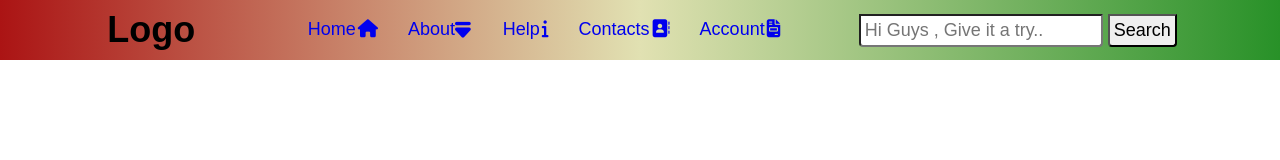
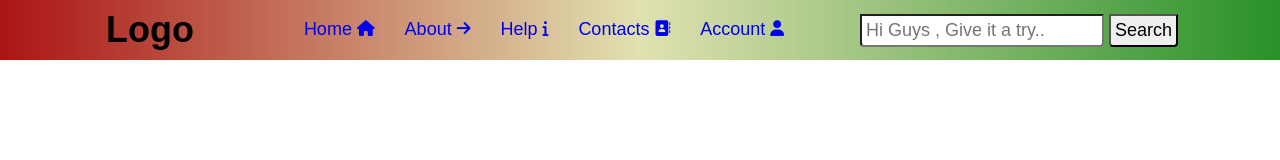
Before and after one commit to Akhan8296/NavBar1, a plain HTML site: page index.html in a window 1280 px wide. Drawn offline with Linux system fonts and the light colour scheme.

Commit message:
Adjusted menu iocons

```diff
--- a/index.css
+++ b/index.css
@@ -39,16 +39,13 @@
   border-bottom: 2px solid transparent;
   text-decoration: none;
   margin-left: 25px;
-  /* font-size: 100%; */
 }
 .my-icon {
-  padding-left: 2px;
+  padding-left: 5px;
 }
 .nav > a:hover {
   border-color: rgb(44, 165, 42);
 }
-/* .search {
-} */
 .search > input {
   padding: 4px;
   border-bottom-right-radius: 4px;
--- a/index.html
+++ b/index.html
@@ -18,16 +18,16 @@
             <div class="logo">Logo</div>
           </div>
           <div class="nav">
-            <a href="#">Home<i class="fa-solid fa-house my-icon"></i></a>
+            <a href="#">Home<i class="fa-solid fa-house fa-sm my-icon"></i></a>
             <a href="#"
-              >About<i class="fa-solid fa-eject fa-rotate-180 my-icon"></i
+              >About<i class="fa-solid fa-arrow-right fa-sm my-icon"></i></i
             ></a>
-            <a href="#">Help<i class="fa-solid fa-info my-icon"></i></a>
+            <a href="#">Help<i class="fa-solid fa-info fa-sm my-icon"></i></a>
             <a href="#"
-              >Contacts<i class="fa-solid fa-address-book my-icon"></i
+              >Contacts<i class="fa-solid fa-address-book fa-sm my-icon"></i
             ></a>
             <a href="#"
-              >Account<i class="fa-solid fa-file-invoice my-icon"></i
+              >Account<i class="fa-solid fa-user fa-sm my-icon"></i
             ></a>
           </div>
           <div class="search">
```
